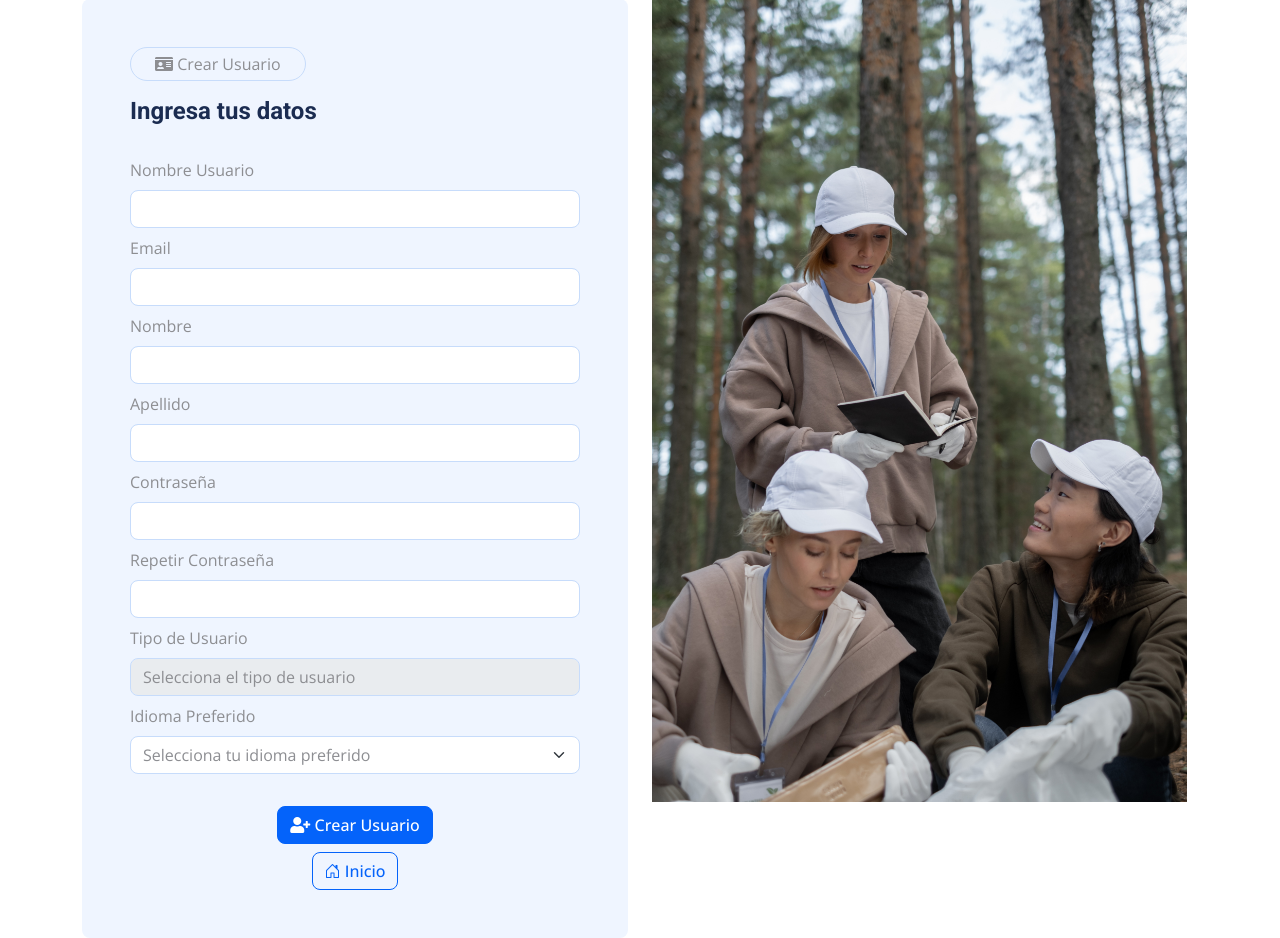
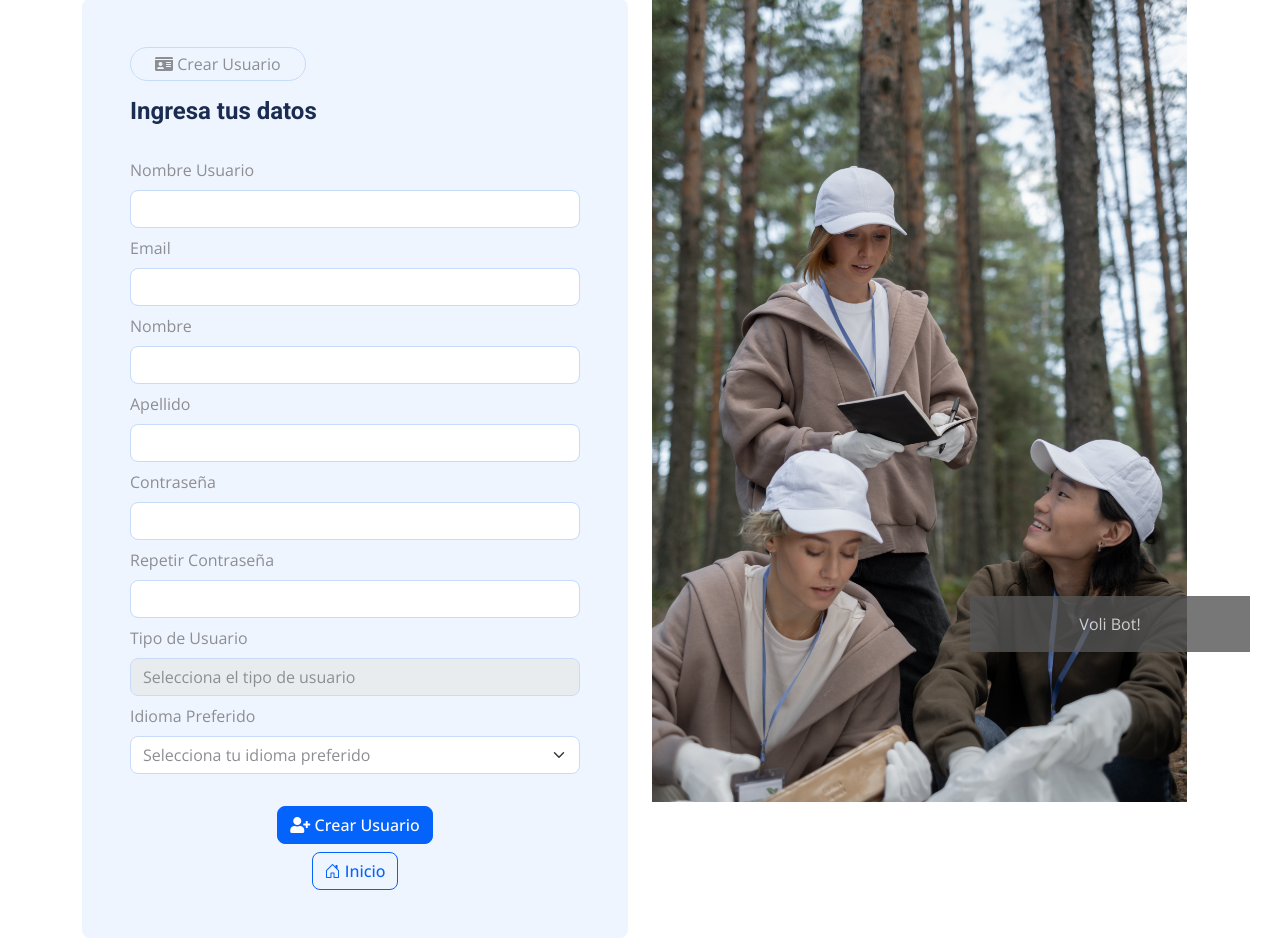
Before and after one commit to paososa22/volunteer, a Django app: page /comunidad/newuser/ in a window 1280 px wide. Shown: the part 125-1063 px from the top of the page. Run offline with Django 4.2, Linux system fonts and the light colour scheme; some libraries are stand-ins or nearby versions.

Commit message:
chatbot insertado

```diff
--- a/comunidad/static/css/style.css
+++ b/comunidad/static/css/style.css
@@ -538,3 +538,45 @@
 .footer .copyright a:hover {
     color: var(--primary);
 }
+
+/** extras bot section **/
+
+.open-button {
+    background-color: #555;
+    color: white;
+    padding: 16px 20px;
+    border: none;
+    cursor: pointer;
+    opacity: 0.8;
+    position: fixed;
+    bottom: 23px;
+    right: 30px;
+    width: 280px;
+  }
+
+.chat-popup {
+    display: none;
+    position: fixed;
+    bottom: 0px;
+    right: 15px;
+    height: 500px;
+    border: 1px solid #f1f1f1;
+    z-index: 9;
+  }
+
+.chatbot-window {
+    min-height: 410px;
+  }
+
+.btn_cancel {
+    background-color: rgb(125, 0, 0);
+    color: white;
+    padding: 16px 20px;
+    border: none;
+    cursor: pointer;
+    opacity: 1;
+    position: fixed;
+    bottom: 23px;
+    right: 30px;
+    width: 280px;
+  }
--- a/comunidad/templates/base.html
+++ b/comunidad/templates/base.html
@@ -59,4 +59,29 @@
     {% block content %}
 
     {% endblock %}
+    <!-- bot section -->
+
+    <button class="open-button" onclick=openForm()>Voli Bot!</button>
+
+    <div class="chat-popup" id="chatbotpanel">
+        <form class="form-chatbot" >
+            <iframe class = "chatbot-window" src='https://webchat.botframework.com/embed/lenguajedsccpss-bot?s=tfySOXOdmek.02tdp4k0wVU7PyngyjN7_EaiaFXRb7e8Q26BTVXUSCo'></iframe>
+            <button type="button" class="btn_cancel" onclick=closeForm()>Cerrar Bot</button>
+        </form>
+    </div>
+
+    <!-- end bot section -->
+
+
+
+            <!-- BotScript files-->
+        <script>
+            function openForm() {
+            document.getElementById("chatbotpanel").style.display = "block";
+            }
+
+            function closeForm() {
+            document.getElementById("chatbotpanel").style.display = "none";
+            }
+        </script>
 </body>
```
Also changed, not shown: comunidad/templates/registration/login.html (+22 -0 lines).
